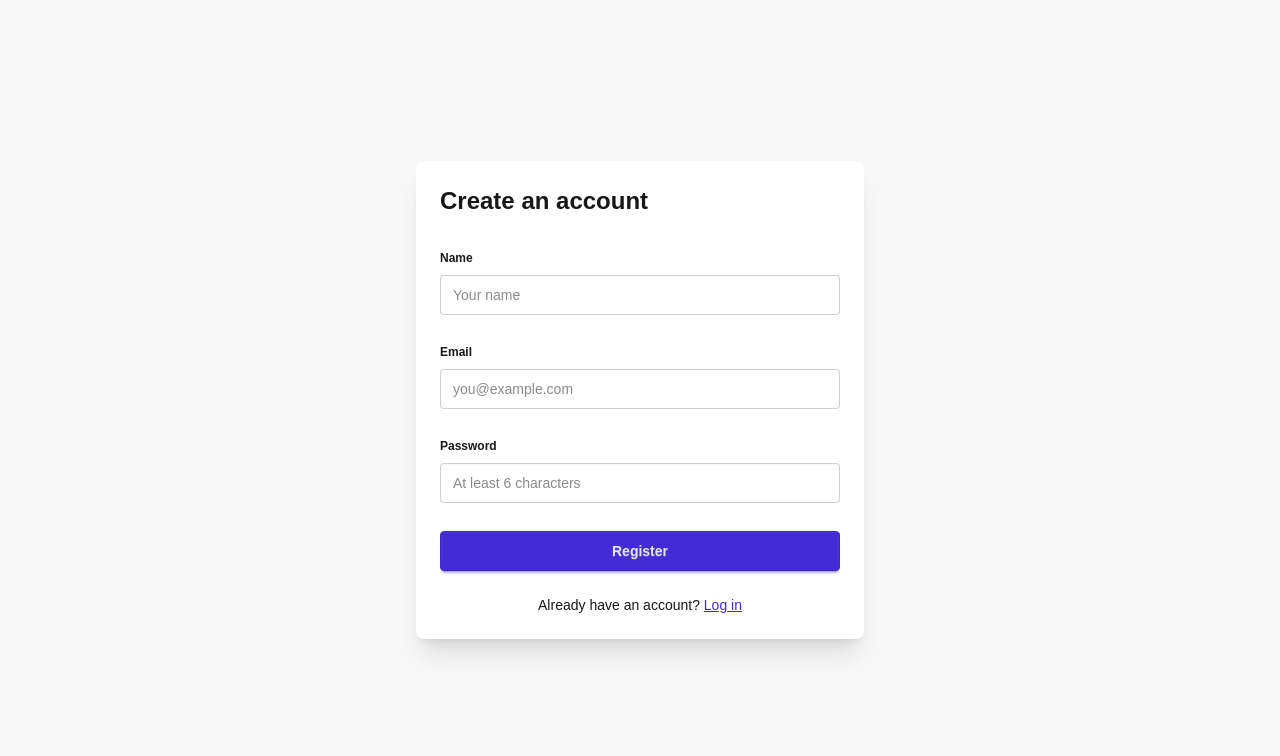
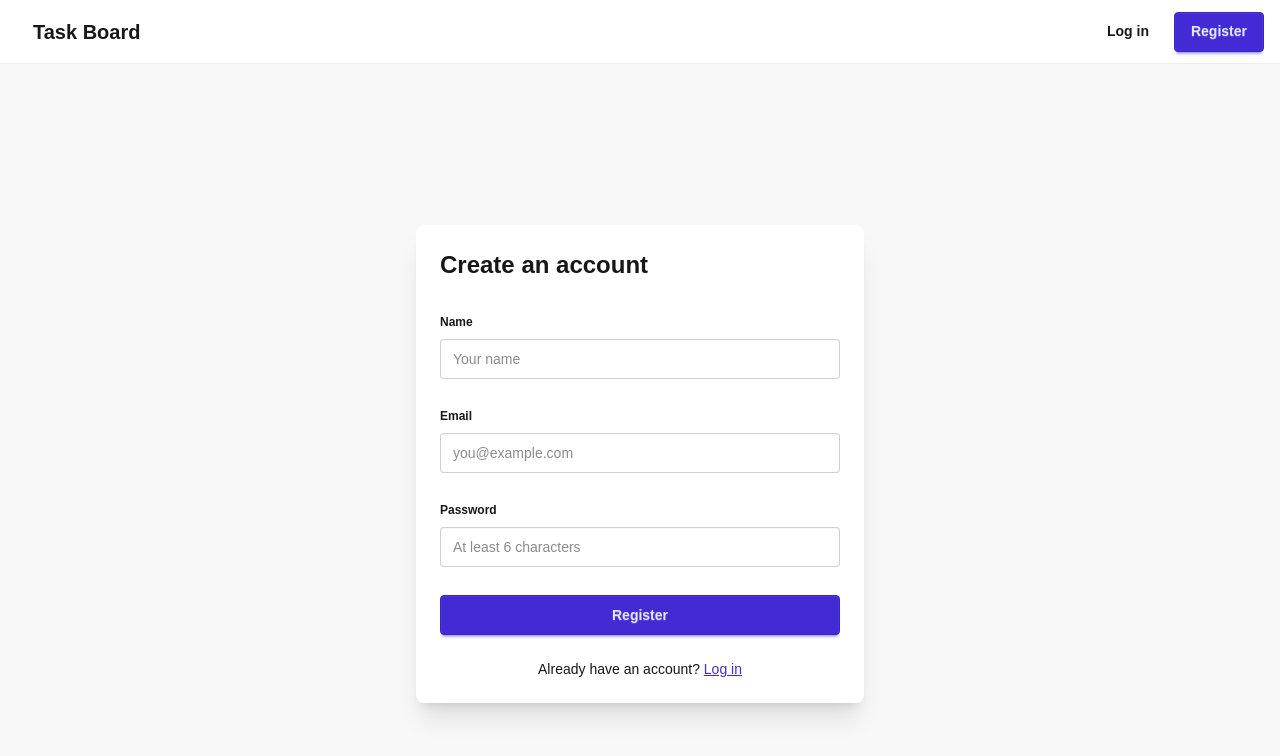
Before and after one commit to anwar8811/real-time-task-board, a Next.js app: page /register in a window 1280 px wide. Shown: the top 756 px of the page. Built offline with nearby package versions, Linux system fonts and the light colour scheme.

Commit message:
navbar setup done

```diff
--- a/app/layout.tsx
+++ b/app/layout.tsx
@@ -1,5 +1,6 @@
 import type { Metadata } from "next";
 import { Geist, Geist_Mono } from "next/font/google";
+import NavHeader from "@/components/NavHeader";
 import "./globals.css";
 
 const geistSans = Geist({
@@ -13,8 +14,8 @@ const geistMono = Geist_Mono({
 });
 
 export const metadata: Metadata = {
-  title: "Create Next App",
-  description: "Generated by create next app",
+  title: "Realtime AI Task Board",
+  description: "A realtime task management board with AI-powered summaries.",
 };
 
 export default function RootLayout({
@@ -27,7 +28,10 @@ export default function RootLayout({
       lang="en"
       className={`${geistSans.variable} ${geistMono.variable} h-full antialiased`}
     >
-      <body className="min-h-full flex flex-col">{children}</body>
+      <body className="min-h-full flex flex-col">
+        <NavHeader />
+        <div className="flex-1">{children}</div>
+      </body>
     </html>
   );
 }
--- /dev/null
+++ b/components/NavHeader.tsx
@@ -0,0 +1,22 @@
+import Link from "next/link";
+
+export default function NavHeader() {
+  return (
+    <div className="navbar bg-base-100 border-b border-base-300 px-4">
+      <div className="navbar-start">
+        <Link href="/" className="btn btn-ghost text-xl">
+          Task Board
+        </Link>
+      </div>
+
+      <div className="navbar-end gap-2">
+        <Link href="/login" className="btn btn-ghost">
+          Log in
+        </Link>
+        <Link href="/register" className="btn btn-primary">
+          Register
+        </Link>
+      </div>
+    </div>
+  );
+}
```
